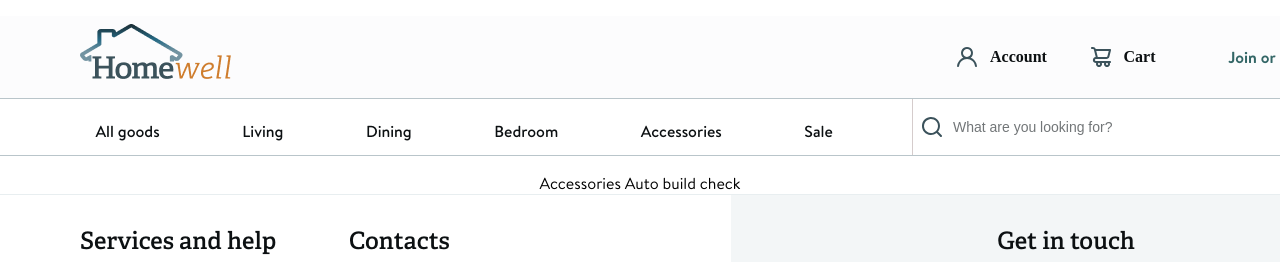
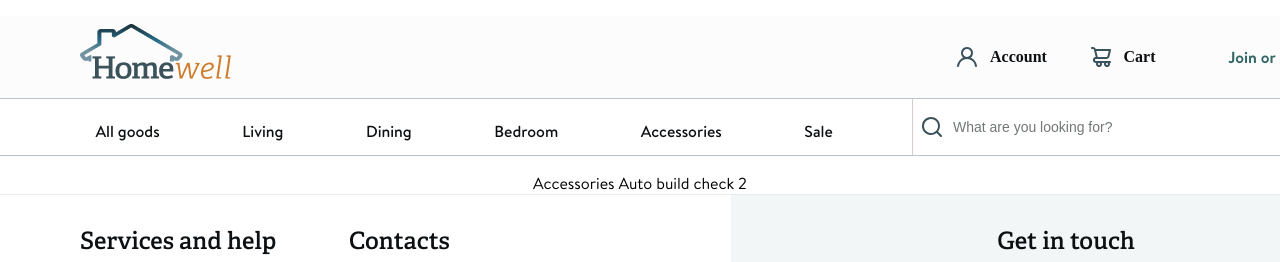
Before and after one commit to Vlad1slov/Frontend-Team-challenge, a React (Create React App) app: page /accessories in a window 1280 px wide. Shown: the top 262 px of the page. Built offline with nearby package versions, Linux system fonts and the light colour scheme.

Commit message:
auto-build test2

```diff
--- a/src/pages/Accessories.jsx
+++ b/src/pages/Accessories.jsx
@@ -1,5 +1,5 @@
 const Accessories = () => {
-    return <div>Accessories Auto build check </div>;
+    return <div>Accessories Auto build check 2</div>;
 };
 
 export default Accessories;
```
